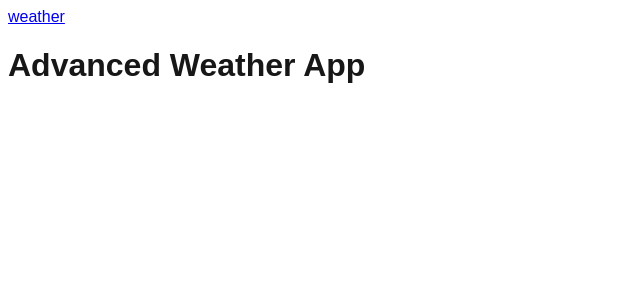
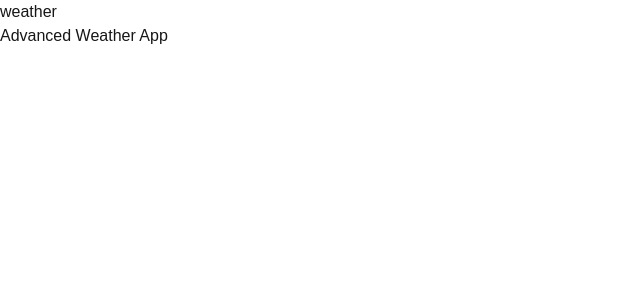
Before and after one commit to AbhinavCoder-14/AeroCast, a Next.js app in the folder next-app/: page / in a window 1280 px wide. Shown: the top 300 px of the page, without its empty margins (0-640 px from the left). Built offline with nearby package versions, Linux system fonts and the light colour scheme.

Commit message:
tailwind setup and fixed docker deployment bugs

```diff
--- a/next-app/app/globals.css
+++ b/next-app/app/globals.css
@@ -1,7 +1,5 @@
 
-@tailwind base;
-@tailwind components;
-@tailwind utilities;
+@import "tailwindcss";
 
 :root {
   --background: #ffffff;
--- a/next-app/postcss.config.js
+++ b/next-app/postcss.config.js
@@ -1,5 +1,5 @@
 module.exports = {
-  plugins: {
-    '@tailwindcss/postcss': {},
-  },
+  plugins: [
+    '@tailwindcss/postcss',
+  ],
 }
--- a/next-app/tailwind.config.js
+++ b/next-app/tailwind.config.js
@@ -1,3 +1,4 @@
+
 /** @type {import('tailwindcss').Config} */
 module.exports = {
   content: [
@@ -5,13 +6,4 @@ module.exports = {
     './components/**/*.{js,ts,jsx,tsx,mdx}',
     './app/**/*.{js,ts,jsx,tsx,mdx}',
   ],
-  theme: {
-    extend: {
-      colors: {
-        background: 'var(--background)',
-        foreground: 'var(--foreground)',
-      },
-    },
-  },
-  plugins: [],
 }
```
Also changed, not shown: next-app/package.json (+7 -8 lines), 2 other files (tests, documents, lock files or other folders).
